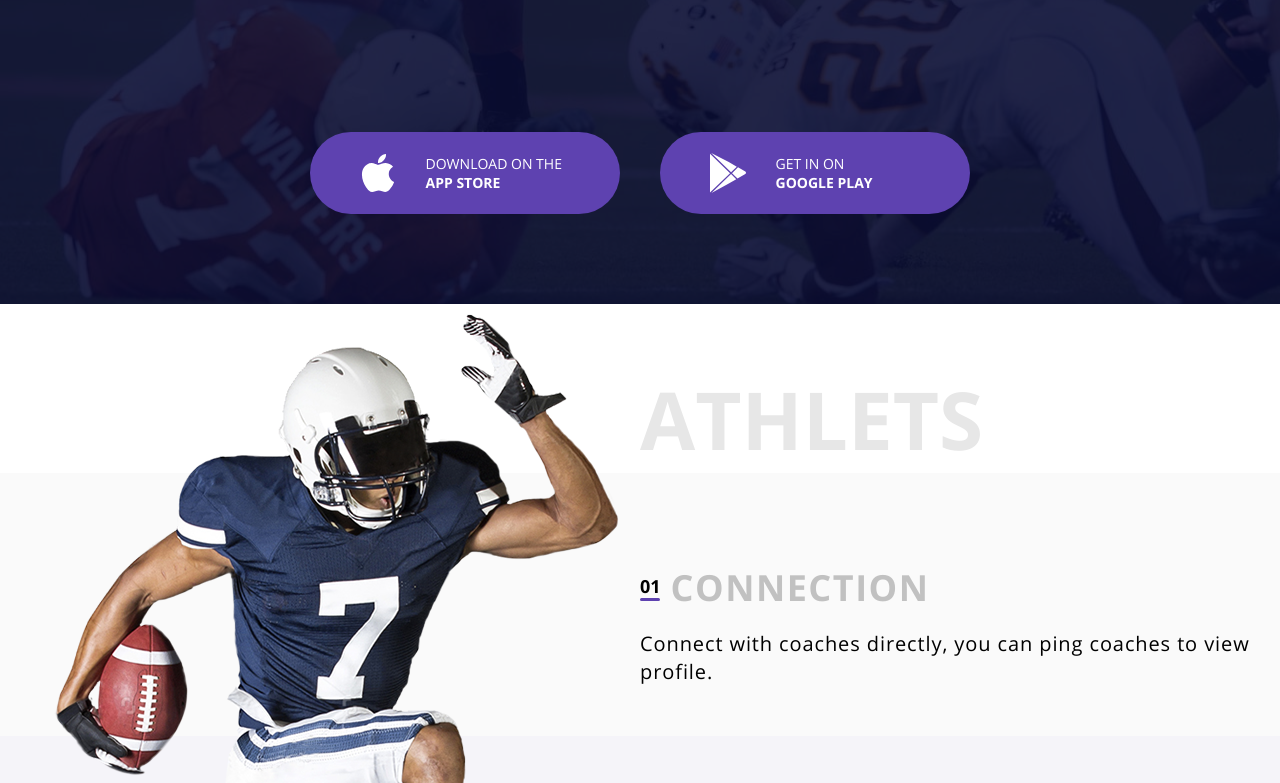
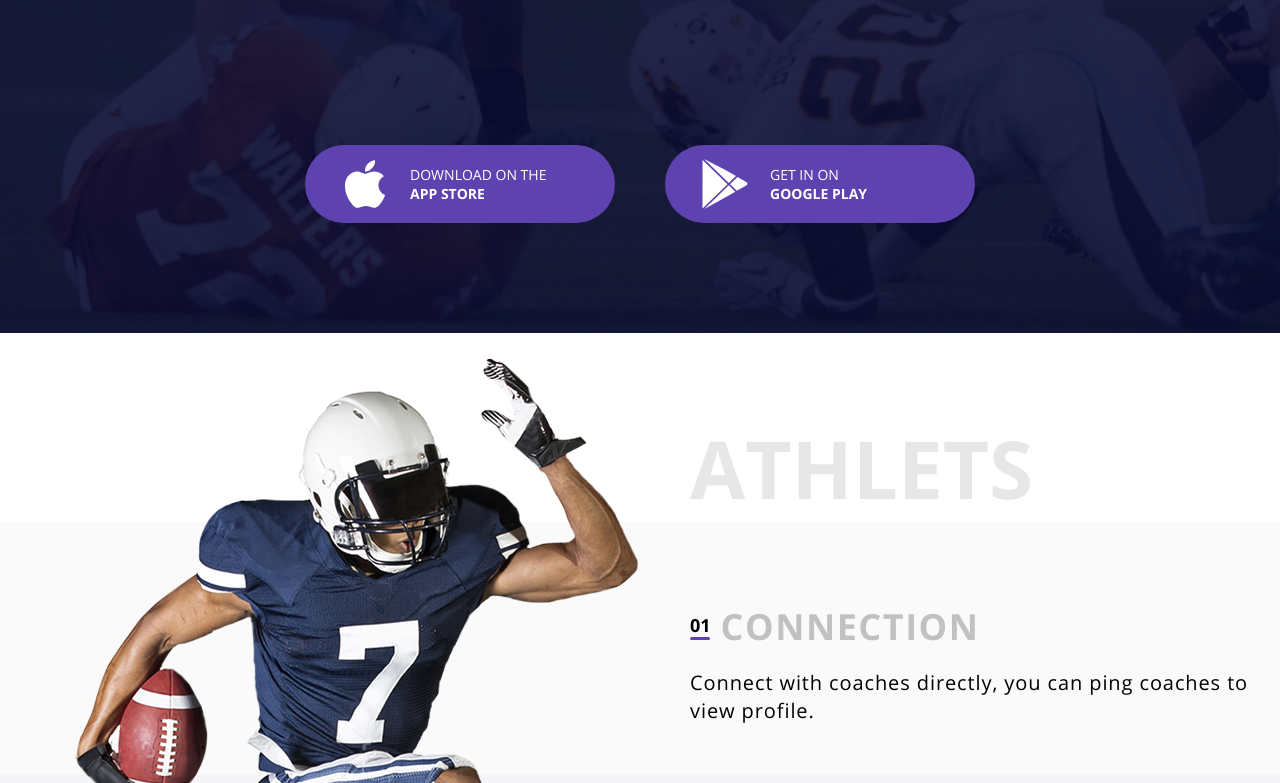
Before and after one commit to Vadim2107/mq-diploma, a plain HTML site: page index.html in a window 1280 px wide. Shown: the part 620-1403 px from the top of the page. Drawn offline with Linux system fonts and the light colour scheme; files whose address does not match are found by name.

Commit message:
Add files via upload

```diff
--- a/css/style.css
+++ b/css/style.css
@@ -478,8 +478,8 @@ body {
   }
 
   .link-text-container {
-    padding-top: 22px;
-    padding-bottom: 22px;
+    padding-top: 20px;
+    padding-bottom: 20px;
   }
 
   .link {
@@ -647,21 +647,32 @@ body {
 @media (min-width: 961px) {
   .header {
     background-image: url("../images/football_1280.jpg");
+    padding-bottom: 110px;
   }
 
   .footer {
     background-image: url("../images/game_1280.jpg");
   }
 
+  .container {
+    padding-top: 40px;
+  }
+
+  .container-logo {
+    margin-bottom: 250px;
+  }
+
   .header-title-container {
     box-sizing: border-box;
-    max-width: 1440px;
+    max-width: 1580px;
     padding-left: 20px;
     padding-right: 20px;
+    margin-bottom: 222px;
   }
 
   .header-title, .header-slogan {
     font-size: 90px;
+    letter-spacing: 5px;
   }
 
   .header-slogan {
@@ -669,16 +680,29 @@ body {
     text-align: right;
   }
 
+  .footer-link:nth-child(2) {
+    margin-left: 50px;
+  }
+
+  .link-container {
+    width: 240px;
+  }
+
+  .link-logo {
+    width: 50px;
+    margin-right: 20px;
+  }
+
   .container-content {
     width: 50%;
-    max-width: 720px;
+    max-width: 790px;
     margin-left: 50%;
-    padding: 50px 20px 50px 0;
+    padding: 50px 20px 50px 50px;
   }
 
   .container-content-players {
     width: 50%;
-    max-width: 720px;
+    max-width: 790px;
     padding-top: 55px;
     padding-bottom: 55px;
     padding-left: 20px;
@@ -686,8 +710,12 @@ body {
     margin-left: auto;
   }
 
+  .content-big {
+    padding-left: 50px;
+  }
+
   .content-big, .content-big-players {
-    padding-top: 90px;
+    padding-top: 80px;
   }
 
   .main {
@@ -697,27 +725,30 @@ body {
   .section-athlets::before {
     content: url(../images/footballer_566.png);
     left: auto;
-    right: calc(50% + 20px);
-    top: 10px;
+    right: 50%;
+    top: 25px;
   }
 
   .section-players::before {
     content: url(../images/basketballer_991.png);
     right: 0;
-    top: 10px;
-    left: calc(50% - 140px);
+    top: 25px;
+    left: calc(50% - 150px);
+  }
+
+  .section-image {
+    padding-top: 80px;
   }
 
   .section-title-athlets {
     width: 50%;
     margin-left: 50%;
-    padding-left: 0;
+    padding-left: 50px;
   }
 
   .section-title-players {
     width: 50%;
-    max-width: 720px;
-    /*padding-left: 40px;*/
+    max-width: 790px;
     margin-left: auto;
     margin-right: 50%;
   }
```
